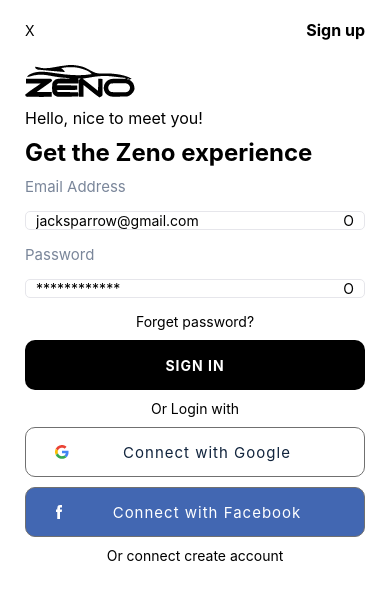
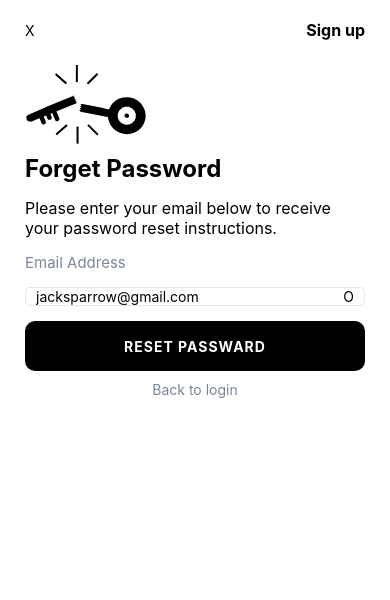
Before and after one commit to topeeee/Zeno-driver-app, a React Native app: screen / in a window 390 px wide. Shown: the top 600 px of the page. Built offline with nearby package versions, Linux system fonts and the light colour scheme.

Commit message:
Forget Password screen UI done

```diff
--- a/App.js
+++ b/App.js
@@ -2,13 +2,13 @@
 import {
   SafeAreaView, StyleSheet,
 } from 'react-native';
-import { Splash, Welcome, Login } from './src/Screens';
+import { Splash, Welcome, Login ,ForgetPassword } from './src/Screens';
 
 
 const App = () => {
   return (
     <SafeAreaView style={{ flex: 1 }}>
-      <Login />
+      <ForgetPassword />
     </SafeAreaView>
   );
 };
--- a/src/Components/Headers/LargeHeader.js
+++ b/src/Components/Headers/LargeHeader.js
@@ -2,12 +2,12 @@
 import { View, Image } from 'react-native';
 import { Text } from '../';
 import { logo_mini } from '../../images'
-const LargeHeader = ({ heading, subHeadeing }) => {
+const LargeHeader = ({ heading, subHeadeing, titleImageSource }) => {
     return (
         <View style={{ borderWidth: 0 }}>
-            <Image source={logo_mini} style={{ marginVertical: 5, }} resizeMode={'contain'} />
-            <Text style={{ color: '#000', marginVertical: 5, fontSize: 16, }} >{subHeadeing}</Text>
-            <Text style={{ color: '#000', marginVertical: 5, fontSize: 24, fontWeight: 'bold' }}  >{heading}</Text>
+            <Image source={titleImageSource ? titleImageSource : logo_mini} style={{ marginVertical: 5, }} resizeMode={'contain'} />
+            {subHeadeing && <Text style={{ color: '#000', marginVertical: 5, fontSize: 16, }} >{subHeadeing}</Text>}
+            { heading&& <Text style={{ color: '#000', marginVertical: 5, fontSize: 24, fontWeight: 'bold' }}  >{heading}</Text>}
         </View>
     )
 }
--- a/src/Components/Headers/SimpleHeader.js
+++ b/src/Components/Headers/SimpleHeader.js
@@ -2,7 +2,7 @@
 import { View } from 'react-native';
 import { Text } from '..'
 
-const SimpleHeader = () => {
+const SimpleHeader = ({}) => {
 
     return (
         <View style={{ height: 60, flexDirection: 'row', justifyContent: 'space-between', alignItems: 'center' }}>
--- /dev/null
+++ b/src/Screens/ForgetPassword/index.js
@@ -0,0 +1,32 @@
+import React from 'react';
+import { View, StyleSheet, Image, Dimensions, ScrollView } from 'react-native'
+import { forget_password } from "../../images";
+import { Text } from '../../Components';
+import { SimpleHeader, LargeHeader, Button, Input, GoogleLoginButton, FacebookLoginButton } from '../../Components'
+
+
+const ForgetPassword = () => {
+    return (
+        <View style={styles.container} showsVerticalScrollIndicator={false}>
+            <View style={{ marginHorizontal: 25 }}>
+                <SimpleHeader />
+                <LargeHeader titleImageSource={forget_password} heading={'Forget Password'} />
+                <Text style={{ marginVertical: 10, fontSize: 16 }}>{`Please enter your email below to receive your password reset instructions.`}</Text>
+                <Input label={'Email Address'} value={'jacksparrow@gmail.com'} style={{ marginVertical: 5 }} />
+                <Button text={'RESET PASSWARD'} style={{ marginVertical: 5 }} />
+                <Text style={{ textAlign: 'center', marginVertical: 5, color: '#7A869A' }}>{`Back to login`}</Text>
+            </View>
+        </View >
+    )
+}
+
+export default ForgetPassword
+
+const styles = StyleSheet.create({
+    container: {
+        flex: 1,
+        // paddingHorizontal: 25,
+        backgroundColor: '#fff',
+        alignItems: 'center'
+    }
+})
--- a/src/Screens/index.js
+++ b/src/Screens/index.js
@@ -1,5 +1,6 @@
 import Splash from './Splash';
 import Login from './Login';
 import Welcome from './Welcome';
+import ForgetPassword from './ForgetPassword';
 
-export { Splash ,Welcome, Login }
+export { Splash, Welcome, Login, ForgetPassword }
--- a/src/images/index.js
+++ b/src/images/index.js
@@ -4,6 +4,7 @@
 import welcome_banner from './welcome_banner.png';
 import google_logo from './google_logo.png';
 import facebook_logo from './facebook_logo.png';
+import forget_password from './forget_password.png';
 
 export {
     logo,
@@ -11,5 +12,6 @@
     logo_mini,
     welcome_banner,
     google_logo,
-    facebook_logo
+    facebook_logo,
+    forget_password
 }
```
Also changed, not shown: src/images/forget_password.png (added).
